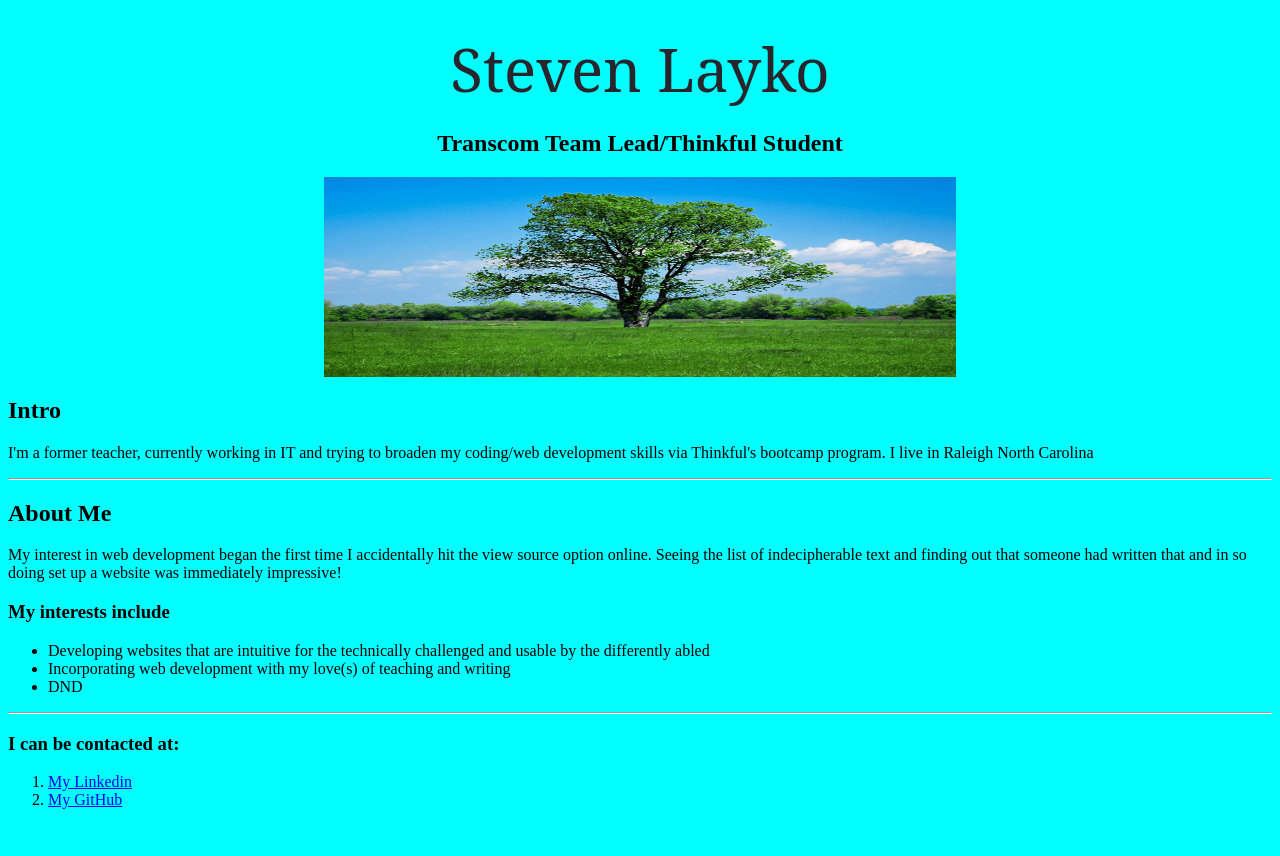
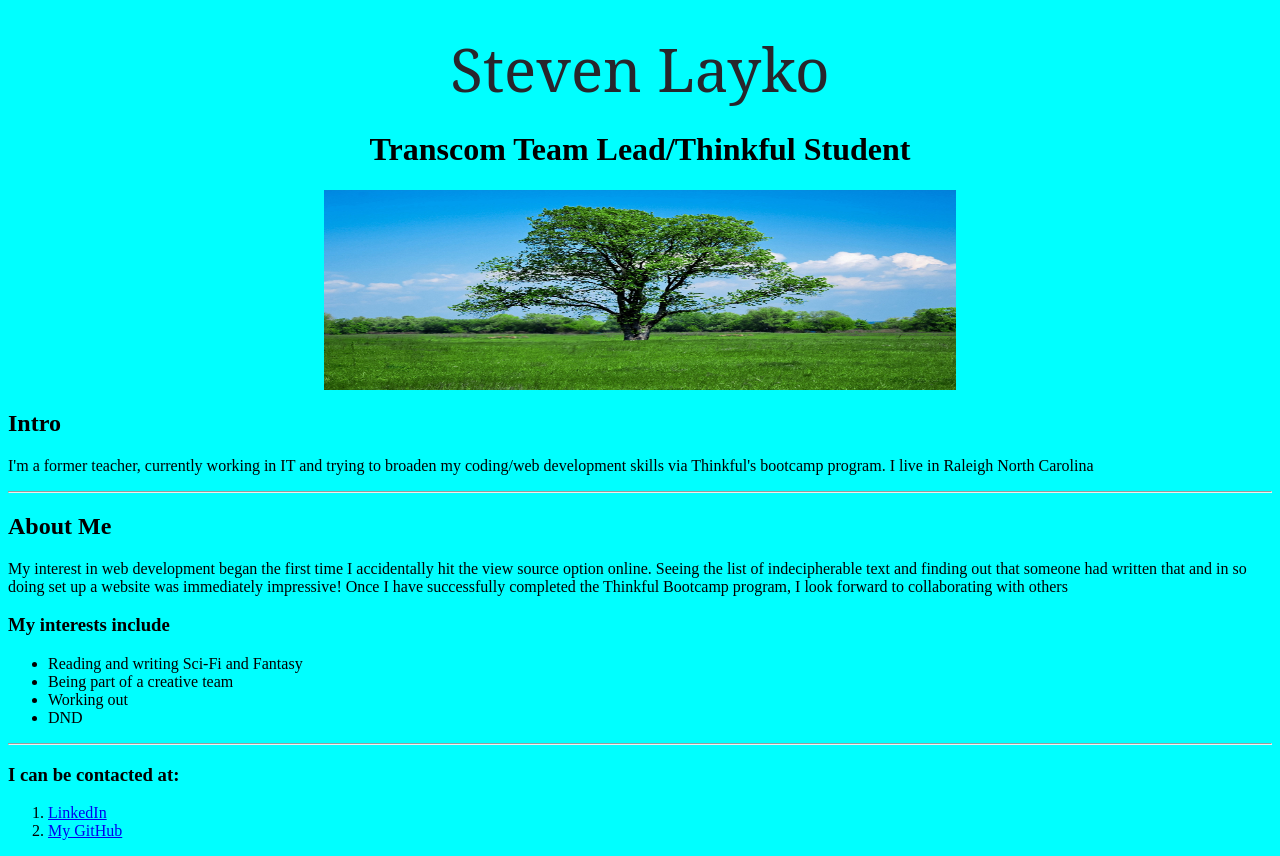
Before and after one commit to slayko78/Thinkful-Portfolio, a plain HTML site: page index.html in a window 1280 px wide. Before the commit the page ends 825 px from the top, so only its background shows below. Drawn offline with Linux system fonts and the light colour scheme; a script that the page names is missing.

Commit message:
Update index.html

```diff
--- a/index.html
+++ b/index.html
@@ -1,5 +1,5 @@
 <!DOCTYPE html>
-<html>
+<html lang="en">
   <head>
     <meta charset="utf-8">
     <meta name="viewport" content="width=device-width">
@@ -10,32 +10,37 @@
 
     <header>
 		<div class="logo" >Steven Layko</div>
-		<h2 class="centered">Transcom Team Lead/Thinkful Student</h2>
+		<h1 class="centered">Transcom Team Lead/Thinkful Student</h1>
 	</header>
 
 
     <script src="script.js"></script>
 
-  <img src="tree.jpg" alt="Placeholder" class="centered" height=200 px;>
-
+  <img src="tree.jpg" alt="Placeholder" class="centered" height="200">
+<article>
 <h2> Intro</h2>
+<!--This is info about me-->
 <p> I'm a former teacher, currently working in IT and trying to broaden my coding/web development skills via Thinkful's bootcamp program. I live in Raleigh North Carolina</p>
 <hr>
 <h2> About Me</h2>
-<p>My interest in web development began the first time I accidentally hit the view source option online. Seeing the list of indecipherable text and finding out that someone had written that and in so doing set up a website was immediately impressive!</p>
+<p>My interest in web development began the first time I accidentally hit the view source option online. Seeing the list of indecipherable text and finding out that someone had written that and in so doing set up a website was immediately impressive! Once I have successfully completed the Thinkful Bootcamp program, I look forward to collaborating with others </p>
+
 <h3> My interests include</h3>
 <ul>
-  <li>Developing websites that are intuitive for the technically challenged and usable by the differently abled</a>
-  <li>Incorporating web development with my love(s) of teaching and writing</li>
-<li>DND</li>
+  <li>Reading and writing Sci-Fi and Fantasy</li>
+  <li>Being part of a creative team</li>
+  <li>Working out</li>
+   <li>DND</li>
   </ul>
   <hr>
 <footer>
 <h3>I can be contacted at:</h3>
 <ol>
-<li><a href="www.linkedin.com/in/steven-layko-004130219">My Linkedin</a></li>
+  <!--This is my contact info-->
+<li><a href="www.linkedin.com/in/steven-layko-004130219"> LinkedIn</a></li>
 <li><a href="https://github.com/slayko78/Portfolio.git"> My GitHub</a></li>
 </ol>
 </footer>
+</article>
 </body>
 </html>
```
